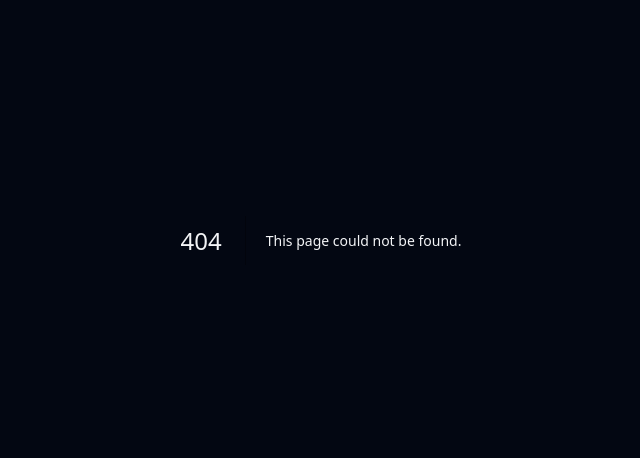
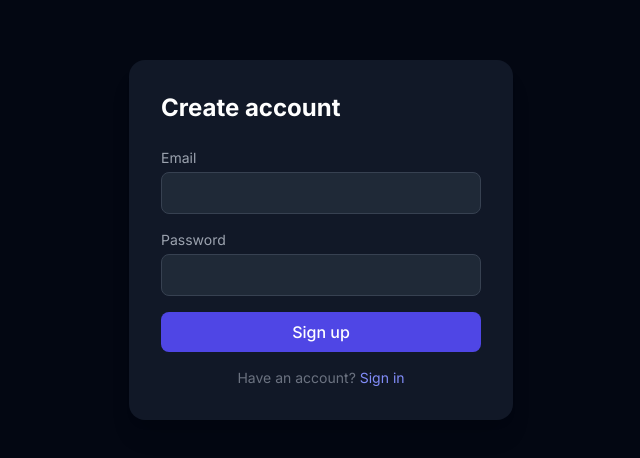
Before and after one commit to kovaliovev/Meridian, a Next.js app: page /auth/signup in a window 1280 px wide. Before the commit this address had no page. Shown: the part 160-618 px from the top of the page, without its empty margins (319-959 px from the left). Built offline with nearby package versions, Linux system fonts and the light colour scheme.

Commit message:
feat: add email/password auth pages

```diff
--- /dev/null
+++ b/app/auth/login/page.tsx
@@ -0,0 +1,70 @@
+'use client'
+import { useState } from 'react'
+import { useRouter } from 'next/navigation'
+import Link from 'next/link'
+import { createClient } from '@/lib/supabase/client'
+
+export default function LoginPage() {
+  const router = useRouter()
+  const [email, setEmail] = useState('')
+  const [password, setPassword] = useState('')
+  const [error, setError] = useState<string | null>(null)
+  const [loading, setLoading] = useState(false)
+
+  async function handleLogin(e: React.FormEvent) {
+    e.preventDefault()
+    setLoading(true)
+    setError(null)
+    const supabase = createClient()
+    const { error } = await supabase.auth.signInWithPassword({ email, password })
+    if (error) {
+      setError(error.message)
+      setLoading(false)
+    } else {
+      router.push('/dashboard/edit')
+      router.refresh()
+    }
+  }
+
+  return (
+    <div className="min-h-screen flex items-center justify-center bg-gray-950">
+      <div className="w-full max-w-sm p-8 bg-gray-900 rounded-2xl shadow-xl">
+        <h1 className="text-2xl font-bold mb-6 text-white">Sign in</h1>
+        <form onSubmit={handleLogin} className="space-y-4">
+          <div>
+            <label className="block text-sm text-gray-400 mb-1">Email</label>
+            <input
+              type="email"
+              value={email}
+              onChange={e => setEmail(e.target.value)}
+              required
+              className="w-full px-3 py-2 bg-gray-800 border border-gray-700 rounded-lg text-white focus:outline-none focus:border-indigo-500"
+            />
+          </div>
+          <div>
+            <label className="block text-sm text-gray-400 mb-1">Password</label>
+            <input
+              type="password"
+              value={password}
+              onChange={e => setPassword(e.target.value)}
+              required
+              className="w-full px-3 py-2 bg-gray-800 border border-gray-700 rounded-lg text-white focus:outline-none focus:border-indigo-500"
+            />
+          </div>
+          {error && <p className="text-red-400 text-sm">{error}</p>}
+          <button
+            type="submit"
+            disabled={loading}
+            className="w-full py-2 bg-indigo-600 hover:bg-indigo-500 disabled:opacity-50 rounded-lg text-white font-medium transition-colors"
+          >
+            {loading ? 'Signing in…' : 'Sign in'}
+          </button>
+        </form>
+        <p className="mt-4 text-sm text-gray-500 text-center">
+          No account?{' '}
+          <Link href="/auth/signup" className="text-indigo-400 hover:underline">Sign up</Link>
+        </p>
+      </div>
+    </div>
+  )
+}
--- /dev/null
+++ b/app/auth/signup/page.tsx
@@ -0,0 +1,71 @@
+'use client'
+import { useState } from 'react'
+import { useRouter } from 'next/navigation'
+import Link from 'next/link'
+import { createClient } from '@/lib/supabase/client'
+
+export default function SignupPage() {
+  const router = useRouter()
+  const [email, setEmail] = useState('')
+  const [password, setPassword] = useState('')
+  const [error, setError] = useState<string | null>(null)
+  const [loading, setLoading] = useState(false)
+
+  async function handleSignup(e: React.FormEvent) {
+    e.preventDefault()
+    setLoading(true)
+    setError(null)
+    const supabase = createClient()
+    const { error } = await supabase.auth.signUp({ email, password })
+    if (error) {
+      setError(error.message)
+      setLoading(false)
+    } else {
+      router.push('/dashboard/edit')
+      router.refresh()
+    }
+  }
+
+  return (
+    <div className="min-h-screen flex items-center justify-center bg-gray-950">
+      <div className="w-full max-w-sm p-8 bg-gray-900 rounded-2xl shadow-xl">
+        <h1 className="text-2xl font-bold mb-6 text-white">Create account</h1>
+        <form onSubmit={handleSignup} className="space-y-4">
+          <div>
+            <label className="block text-sm text-gray-400 mb-1">Email</label>
+            <input
+              type="email"
+              value={email}
+              onChange={e => setEmail(e.target.value)}
+              required
+              className="w-full px-3 py-2 bg-gray-800 border border-gray-700 rounded-lg text-white focus:outline-none focus:border-indigo-500"
+            />
+          </div>
+          <div>
+            <label className="block text-sm text-gray-400 mb-1">Password</label>
+            <input
+              type="password"
+              value={password}
+              onChange={e => setPassword(e.target.value)}
+              required
+              minLength={6}
+              className="w-full px-3 py-2 bg-gray-800 border border-gray-700 rounded-lg text-white focus:outline-none focus:border-indigo-500"
+            />
+          </div>
+          {error && <p className="text-red-400 text-sm">{error}</p>}
+          <button
+            type="submit"
+            disabled={loading}
+            className="w-full py-2 bg-indigo-600 hover:bg-indigo-500 disabled:opacity-50 rounded-lg text-white font-medium transition-colors"
+          >
+            {loading ? 'Creating account…' : 'Sign up'}
+          </button>
+        </form>
+        <p className="mt-4 text-sm text-gray-500 text-center">
+          Have an account?{' '}
+          <Link href="/auth/login" className="text-indigo-400 hover:underline">Sign in</Link>
+        </p>
+      </div>
+    </div>
+  )
+}
```
